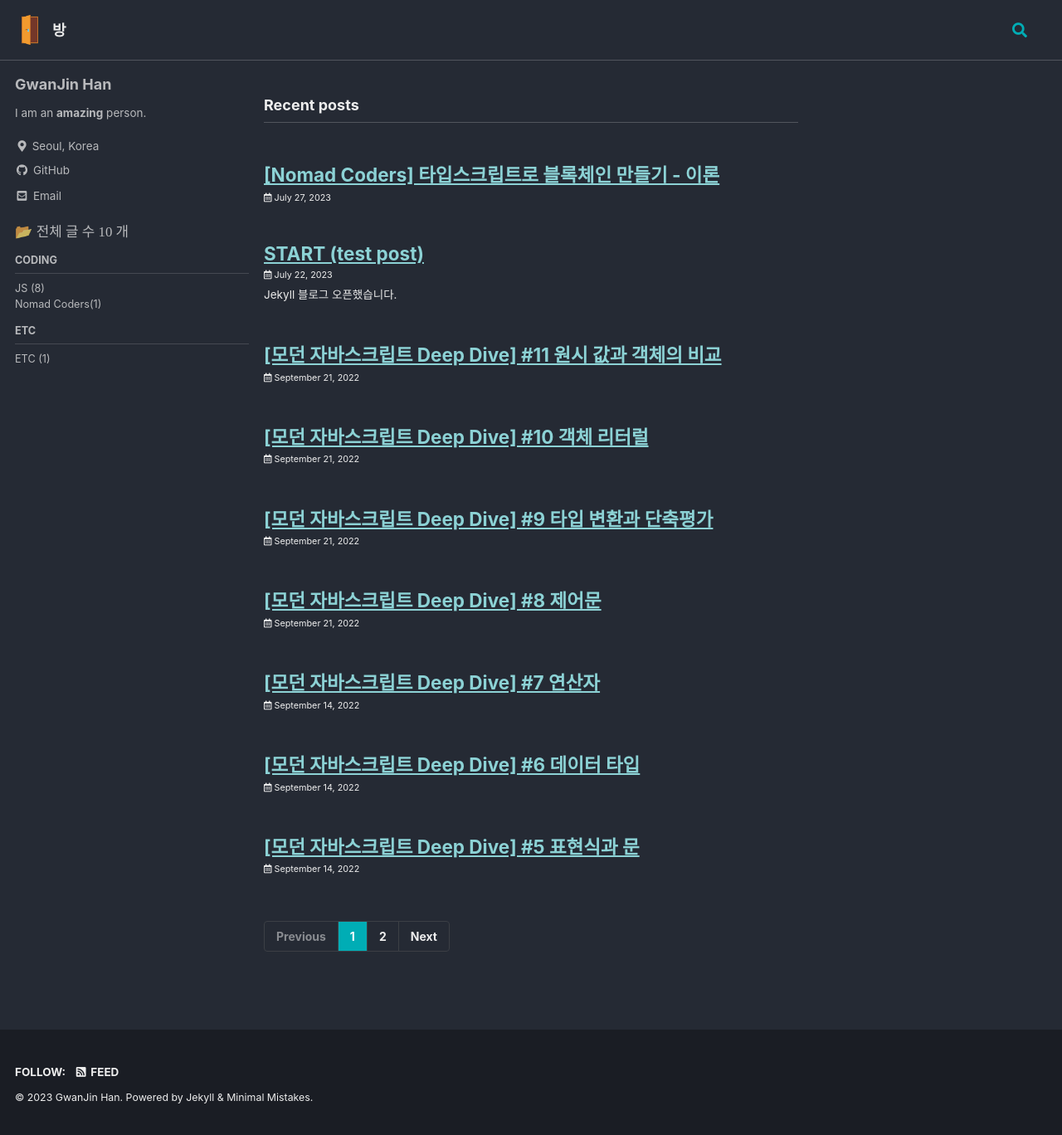
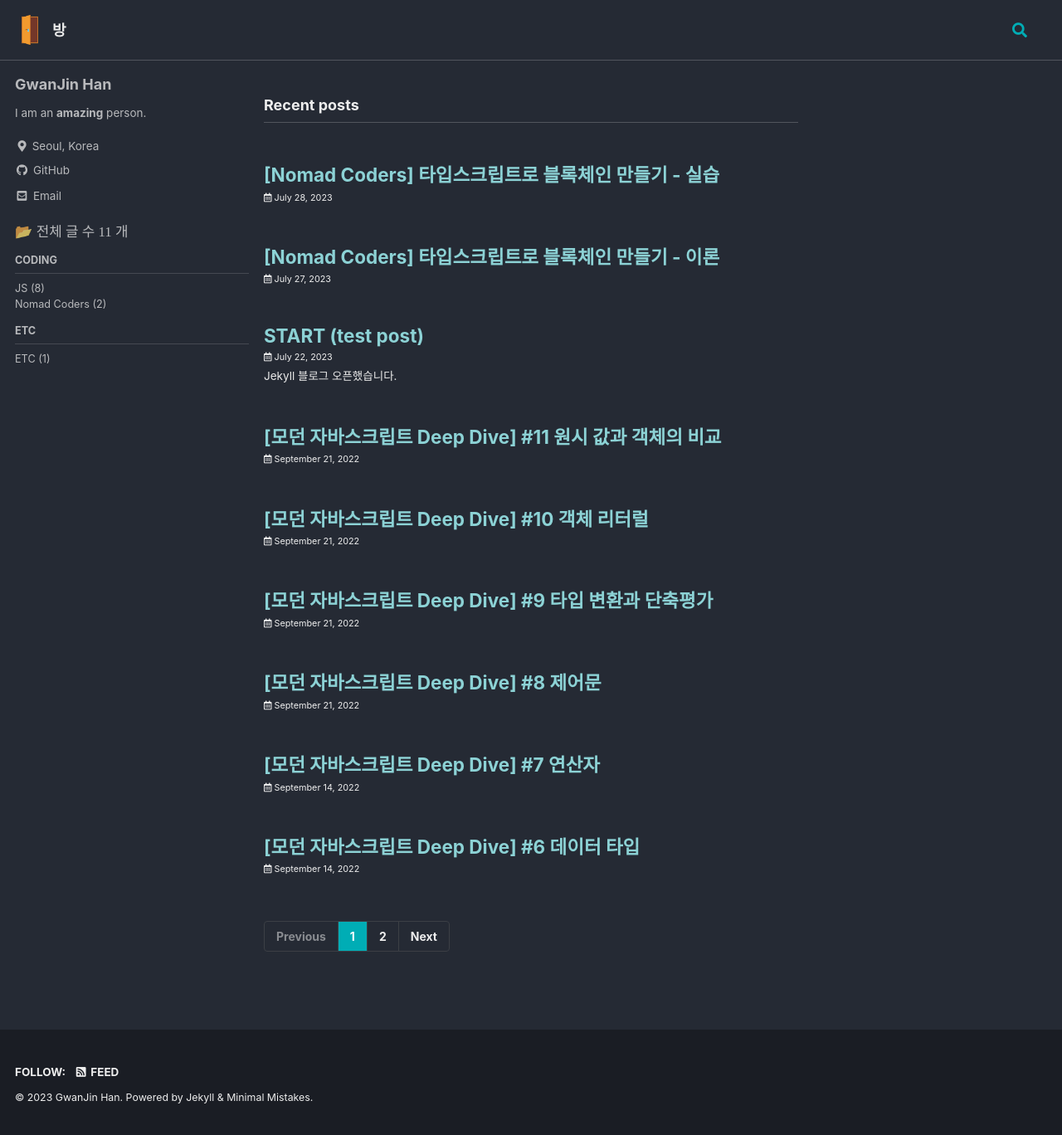
Before and after one commit to GwanJinHan/gwanjinhan.github.io, a Jekyll site: the page built from index.html, in a window 1280 px wide and 1368 px high. Shown: the whole window at 83% size. Built offline with Jekyll 4.4.1, drawn with Linux system fonts in a browser that asks for light colours; cached includes are drawn as plain includes; the list of posts is cut into pages by our own code; part of the change alters nothing that is shown.

Commit message:
0728-nc-ts2

````diff
--- a/_includes/sidebar.html
+++ b/_includes/sidebar.html
@@ -50,7 +50,7 @@
             <ul>
               {% for category in site.categories %}
                   {% if category[0] == "nomadcoders" %}
-                      <li><a href="/categories/nomadcoders" class="">Nomad Coders({{category[1].size}})</a></li>
+                      <li><a href="/categories/nomadcoders" class="">Nomad Coders ({{category[1].size}})</a></li>
                   {% endif %}
               {% endfor %}
           </ul>
--- /dev/null
+++ b/_posts/2023-07-28-nc-ts2.md
@@ -0,0 +1,276 @@
+---
+title: "[Nomad Coders] 타입스크립트로 블록체인 만들기 - 실습"
+excerpt: ""
+
+category:
+  - nomadcoders
+
+toc: true
+toc_sticky: true
+
+date: 2023-07-28
+last_modified_at: 2023-07-28
+---
+
+[타입스크립트로 블록체인 만들기 – 노마드 코더 Nomad Coders](https://nomadcoders.co/typescript-for-beginners)
+
+이 포스트는 노마드 코더의 강의 <타입스크립트로 블록체인 만들기> 강의를 공부하며 정리한 노트입니다.
+
+# # 5.1
+
+타입스크립트 프로젝트 세팅
+
+1. package.json 생성
+
+   ```bash
+   npm init -y
+   ```
+
+2. typescript 설치
+
+   ```bash
+   npm i -D typescript
+   ```
+
+3. tsconfig.json 생성
+
+   - 프로젝트의 루트 디렉터리에 tsconfig.json 을 생성한다. tsconfig.json 파일은 프로젝트를 컴파일하는 데 필요한 루트 파일과 컴파일러 옵션을 지정한다.
+   - include : 컴파일할 TS 파일들을 탐색할 디렉터리 지정.
+   - compilerOptions : 컴파일러 옵션 지정
+     - outDir : 컴파일한 파일이 저장될 디렉터리 지정
+     - target : 컴파일할 JS 버전 지정. (기본 : ES3, 권장 : ES6)
+
+   ```json
+   //tsconfig.json
+   {
+     "include": ["src"],
+     "compilerOptions": {
+       "outDir": "build",
+       "target": "ES3"
+     }
+   }
+   ```
+
+4. package.json 수정
+   - scripts 내용 모두 지우고 “build” : “tsc” 넣기
+
+# # 5.2
+
+- tsconfig.json 의 lib : target 런타임 환경이 무엇인지 지정. (어떤 API 를 사용하고 어떤 환경에서 코드를 실행하는지 지정할 수 있다.)
+- “lib”: [”ES6”, “DOM”] : 이렇게 지정하면, typescript 런타임 환경은 ES6를 지원하며, DOM 의 여러 기능들(document, window, localStorage…등)을 지원한다. (지원한다 = 빨간 줄 없고, 자동완성 된다 = 타입스크립트가 뭔지 안다.)
+
+# # 5.3
+
+[TSConfig Reference - Docs on every TSConfig option](https://www.typescriptlang.org/tsconfig#lib)
+
+lib 의 정의에서 a default set of type definitions 라는 표현이 나온다. 말 그대로 built-in APIs 의 타입을 미리 정리해 놓은 것이다. 이것을 declaration files 라고 한다. 보통 node*modules 안의 lib*~.d.ts 안에 존재.
+
+임의의 모듈을 만들고 그 모듈의 declaration file 을 만들어 보자
+
+```jsx
+//myPackage.js
+export function init(config) {
+  return true;
+}
+export function exit(code) {
+  return code + 1;
+}
+```
+
+```tsx
+//myPackage.d.ts
+interface Config {
+  url: string;
+}
+declare module "myPackage" {
+  function init(config: Config): boolean;
+  function exit(code: number): number;
+}
+```
+
+물론, 직접 declaration file 을 작성할 일은 많지 않을 것이다.
+
+그 외의 여러 tsconfig의 compilerOptions 옵션들
+
+[TSConfig Reference - Docs on every TSConfig option](https://www.typescriptlang.org/tsconfig)
+
+# # 5.4
+
+- JSDoc 은 js 파일을 ts로 오류를 체크할 수 있게 한다.
+- 독특한 문법을 가졌다
+- src/myPackage.js
+  ```tsx
+  // @ts-check
+  /**
+   * Initializes the project
+   * @param {object} config
+   * @param {boolean} config.debug
+   * @param {string} config.url
+   * @returns boolean
+   */
+  export function init(config) {
+    return true;
+  }
+
+  /**
+   * Exits the program
+   * @param {number} code
+   * @returns number
+   */
+  export function exit(code) {
+    return code + 1;
+  }
+  ```
+  ⇒ 맨 위에 // @ts-check
+  ⇒ @params 로 매개변수 타입 설정
+  ⇒ @returns 로 반환값의 타입 설정
+  ⇒ 그리고 ts 파일로 가서 import 하면, 정상적으로 타입이 정의된 것을 볼 수 있다. (tsconfig.json 에서 compilerOptions 의 allowJs: true 로 설정해야함)
+
+# # 5.5
+
+ts-node : typescript 파일을 빌드 없이 빠르게 실행할 수 있게 해줌 (개발환경에서 사용.)
+
+```bash
+npm i -D ts-node
+```
+
+설치가 끝나면 package.json 파일의 scripts 에 다음 코드 넣어주기 (여기서 src/index 파일은 typescript 파일)
+
+```tsx
+"dev": "ts-node src/index"
+```
+
+nodemon 설치 : node.js 실행환경에서 자동으로 새로고침해줌.
+
+```bash
+npm i nodemon
+```
+
+package.json 의 scripts 수정
+
+```tsx
+"dev": "nodemon --exec ts-node src/index"
+```
+
+tsconfig.json 의 compilerOptions의 esModuleInterop: true 로 설정하면, CommonJS 모듈을 코드베이스로 가져오려고 할 때 발생하는 문제를 해결한다. ES6 모듈 사양을 준수하여 CommonJS 모듈을 정상적으로 가져올 수 있게 해준다.
+
+[TSConfig Reference - Docs on every TSConfig option](https://www.typescriptlang.org/tsconfig/#esModuleInterop)
+
+# # 5.6
+
+[https://github.com/DefinitelyTyped/DefinitelyTyped](https://github.com/DefinitelyTyped/DefinitelyTyped)
+
+Definitely Typed 는 npm 패키지에 대한 타입 정의들을 모아 놓은 레포이다.
+
+```bash
+npm i -D @type/npm 패키지 이름
+```
+
+위와 같은 명령어 형식으로 지정된 npm 패키지의 타입을 설치할 수 있다.
+
+또는,
+
+```bash
+npm i -D @type/node
+```
+
+로 모든 패키지의 type을 설치할 수 있다.
+
+```tsx
+//src/index.ts
+import crypto from "crypto";
+interface BlockShape {
+  hash: string;
+  prevHash: string;
+  height: number;
+  data: string;
+}
+class Block implements BlockShape {
+  public hash: string;
+  constructor(
+    public prevHash: string,
+    public height: number,
+    public data: string
+  ) {
+    this.hash = Block.calculateHash(prevHash, height, data);
+  }
+  static calculateHash(prevHash: string, height: number, data: string) {
+    const toHash = `${prevHash}${height}${data}`;
+    return crypto.createHash("sha256").update(toHash).digest("hex");
+  }
+}
+```
+
+# # 5.7
+
+드디어 블록체인을 구현한다…. 그러나 많이 부족해보임. 블록체인을 설명하기 위한 강의가 아니고, typescript 로 무언가를 구현해보는 데 초점이 맞춰져 있다. 그래도 코드는…. 여기!
+
+먼저 블록체인의 개념에 대해서 짚고 넘어가자
+
+[블록체인](https://ko.wikipedia.org/wiki/블록체인)
+
+[https://www.youtube.com/watch?v=Ca7Meu4z-F4&ab_channel=노마드코더NomadCoders](https://www.youtube.com/watch?v=Ca7Meu4z-F4&ab_channel=노마드코더NomadCoders)
+
+최종 코드!
+
+```tsx
+import crypto from "crypto";
+interface BlockShape {
+  hash: string;
+  prevHash: string;
+  height: number;
+  data: string;
+}
+class Block implements BlockShape {
+  public hash: string;
+  constructor(
+    public prevHash: string,
+    public height: number,
+    public data: string
+  ) {
+    this.hash = Block.calculateHash(prevHash, height, data);
+  }
+  static calculateHash(prevHash: string, height: number, data: string) {
+    const toHash = `${prevHash}${height}${data}`;
+    return crypto.createHash("sha256").update(toHash).digest("hex");
+  }
+}
+class Blockchain {
+  private blocks: Block[];
+  constructor() {
+    this.blocks = [];
+  }
+  private getPrevHash() {
+    if (this.blocks.length === 0) return "";
+    return this.blocks[this.blocks.length - 1].hash;
+  }
+  public addBlock(data: string) {
+    const newBlock = new Block(
+      this.getPrevHash(),
+      this.blocks.length + 1,
+      data
+    );
+    this.blocks.push(newBlock);
+  }
+  public getBlocks() {
+    return [...this.blocks];
+  }
+}
+
+const blockchain = new Blockchain();
+
+blockchain.addBlock("First one");
+blockchain.addBlock("Second one");
+blockchain.addBlock("Third one");
+blockchain.addBlock("Fourth one");
+
+console.log(blockchain.getBlocks());
+```
+
+# # 후기
+
+1. 이 정도로 얕게 블록체인 내용을 다룰 줄은 몰랐다.
+2. TS 를 빠른 시간에 체득한 것 같아 효용은 충분한 것 같다.
+3. 꼭 공식 문서를 읽어보자
+
+   [Handbook - The TypeScript Handbook](https://www.typescriptlang.org/docs/handbook/intro.html)
--- a/_sass/minimal-mistakes/_base.scss
+++ b/_sass/minimal-mistakes/_base.scss
@@ -126,6 +126,7 @@ blockquote {
 /* links */
 
 a {
+  text-decoration: none;
   &:focus {
     @extend %tab-focus;
   }
````
